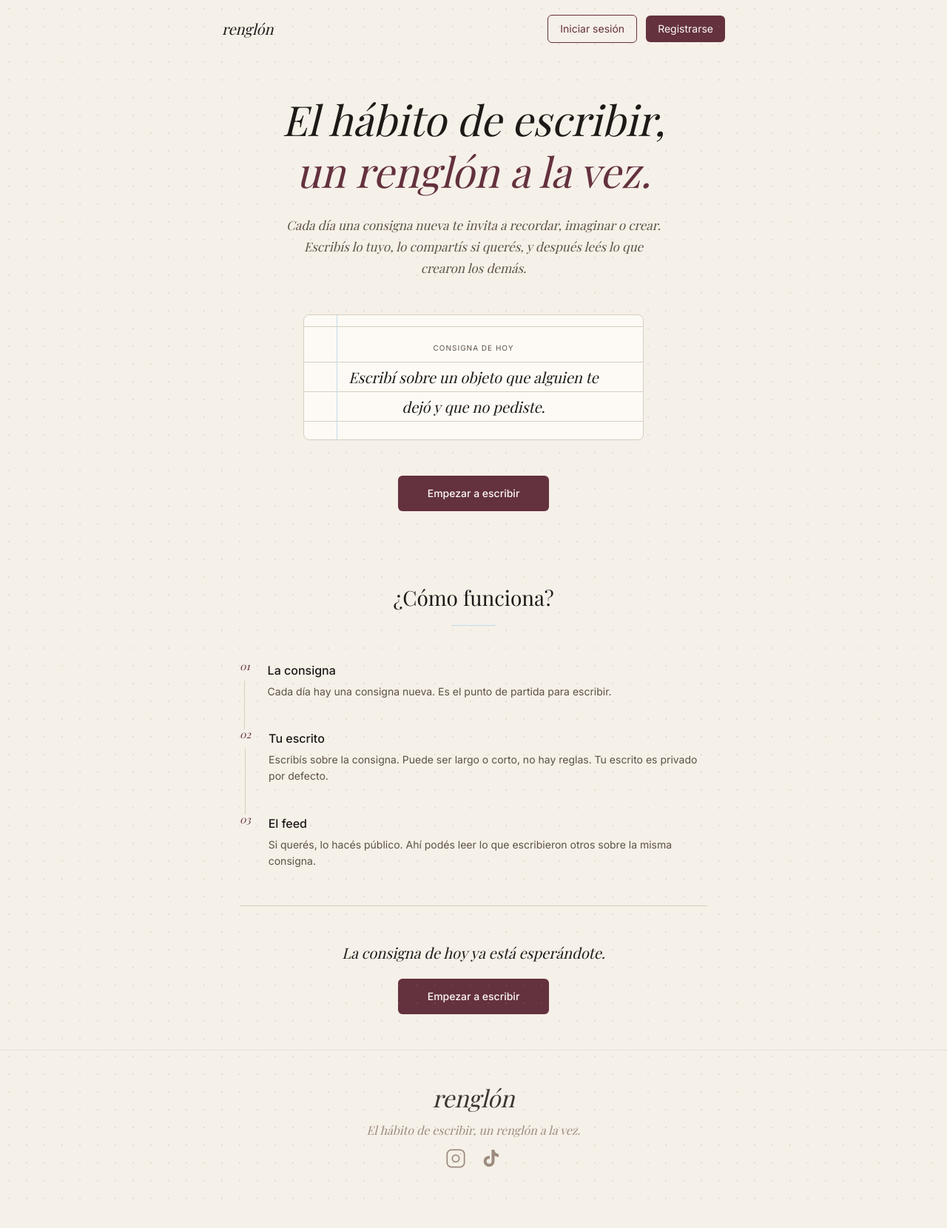
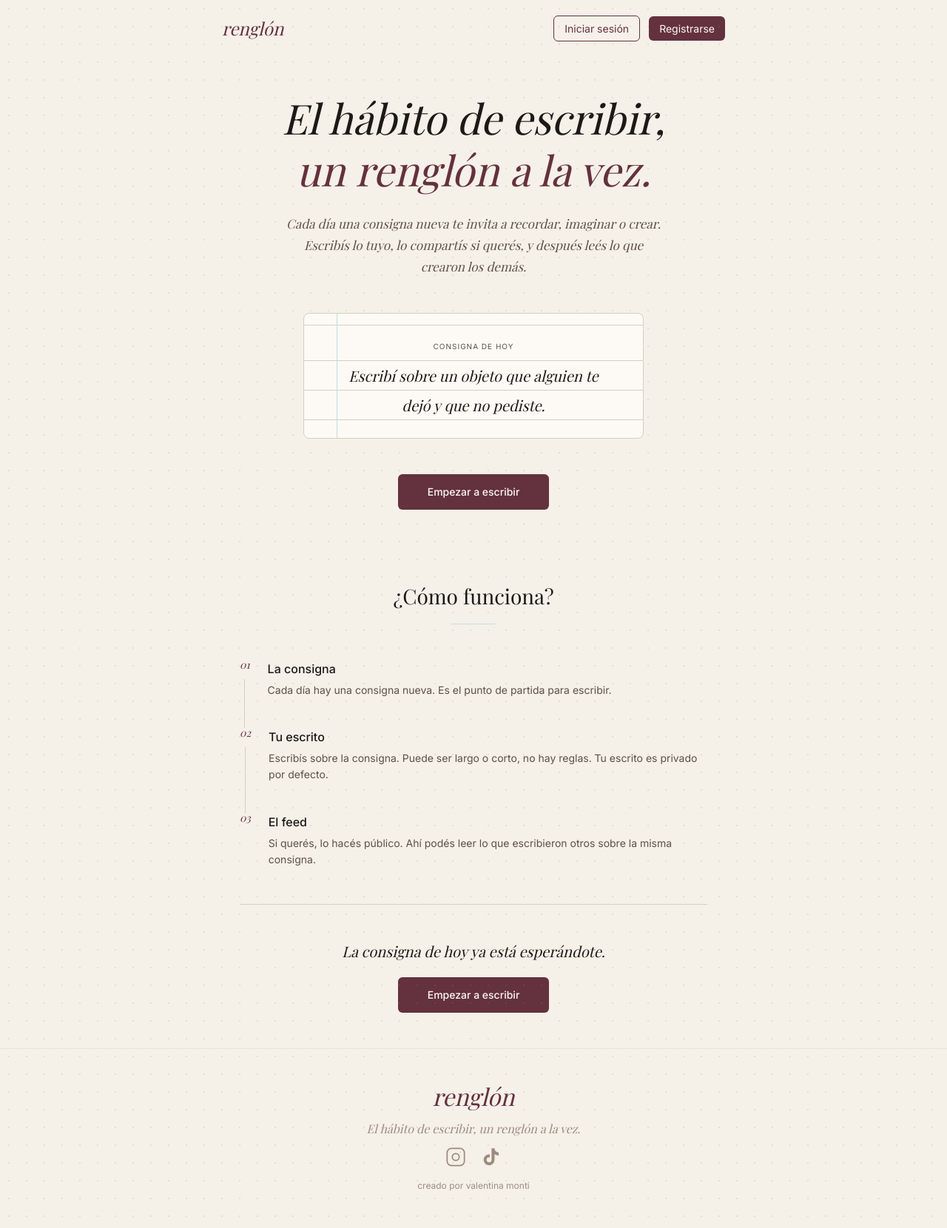
Before and after one commit to valmon-01/renglon, a Next.js app: page / in a window 1280 px wide. Shown: the whole page at 74% size. Before the commit the page ends 1628 px from the top, so only its background shows below. Built offline with nearby package versions, Linux system fonts and the light colour scheme; no server answers; the database is empty; a web font is replaced by a local one.

Commit message:
fix: landing header jerarquía, footer borravino, crédito con LinkedIn

```diff
--- a/app/page.tsx
+++ b/app/page.tsx
@@ -78,18 +78,19 @@ export default function Landing() {
       {/* Navbar */}
       <nav className="w-full px-6 py-5">
         <div className="mx-auto flex max-w-[680px] items-center justify-between">
-          <span className="font-display text-xl italic text-tinta">renglón</span>
+          <span className="font-display italic text-borravino" style={{ fontSize: "24px" }}>renglón</span>
           <div className="flex items-center gap-3">
             <Link
               href="/login"
-              className="rounded-[6px] border border-borravino px-4 py-2 text-sm text-borravino transition-colors hover:bg-borravino hover:text-blanco-roto"
-              style={{ borderWidth: "1.5px" }}
+              className="rounded-[6px] border border-borravino text-borravino transition-colors hover:bg-borravino hover:text-blanco-roto"
+              style={{ borderWidth: "1.5px", fontSize: "14px", padding: "6px 14px" }}
             >
               Iniciar sesión
             </Link>
             <Link
               href="/registro"
-              className="rounded-[6px] bg-borravino px-4 py-2 text-sm text-blanco-roto transition-colors hover:opacity-90"
+              className="rounded-[6px] bg-borravino text-blanco-roto transition-colors hover:opacity-90"
+              style={{ fontSize: "14px", padding: "6px 14px" }}
             >
               Registrarse
             </Link>
@@ -300,7 +301,7 @@ export default function Landing() {
       <footer style={{ borderTop: "1px solid rgba(61,53,48,0.08)", padding: "40px 24px 48px" }}>
         <div style={{ maxWidth: 480, margin: "0 auto", textAlign: "center" }}>
 
-          <p style={{ fontFamily: "var(--font-display)", fontStyle: "italic", fontSize: 32, color: "#3D3530" }}>
+          <p style={{ fontFamily: "var(--font-display)", fontStyle: "italic", fontSize: 32, color: "#64313E" }}>
             renglón
           </p>
           <p style={{ fontSize: 16, color: "#9C8B7E", marginTop: 8, fontStyle: "italic", fontFamily: "var(--font-display)" }}>
@@ -335,6 +336,19 @@ export default function Landing() {
             </a>
           </div>
 
+          <p style={{ fontFamily: "Inter, sans-serif", fontSize: 12, color: "var(--color-tinta-suave)", opacity: 0.6, marginTop: 16 }}>
+            creado por{" "}
+            <a
+              href="https://www.linkedin.com/in/montivalentina/?locale=en"
+              target="_blank"
+              rel="noopener noreferrer"
+              style={{ textDecoration: "none", color: "inherit" }}
+              className="hover:underline"
+            >
+              valentina monti
+            </a>
+          </p>
+
         </div>
       </footer>
 
```
